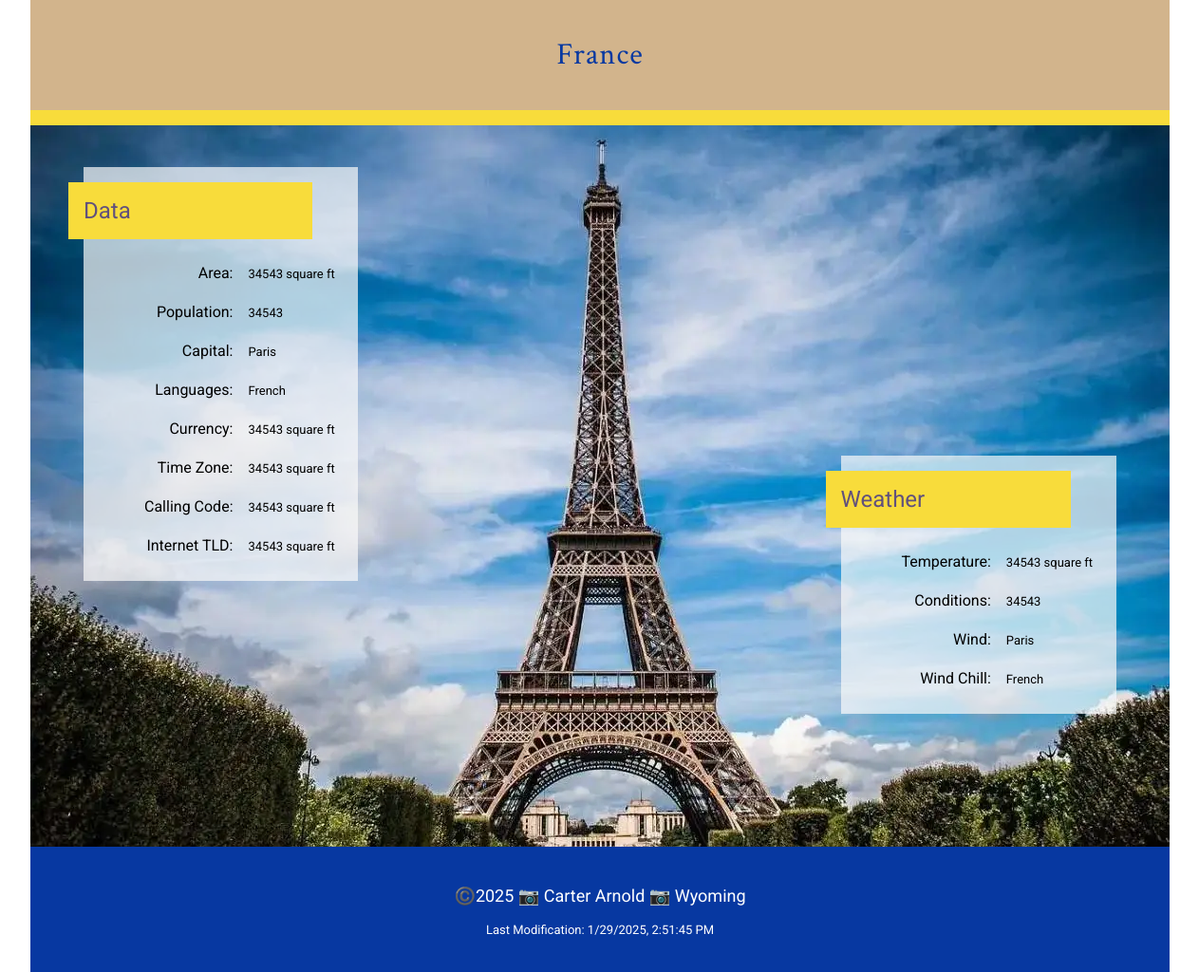
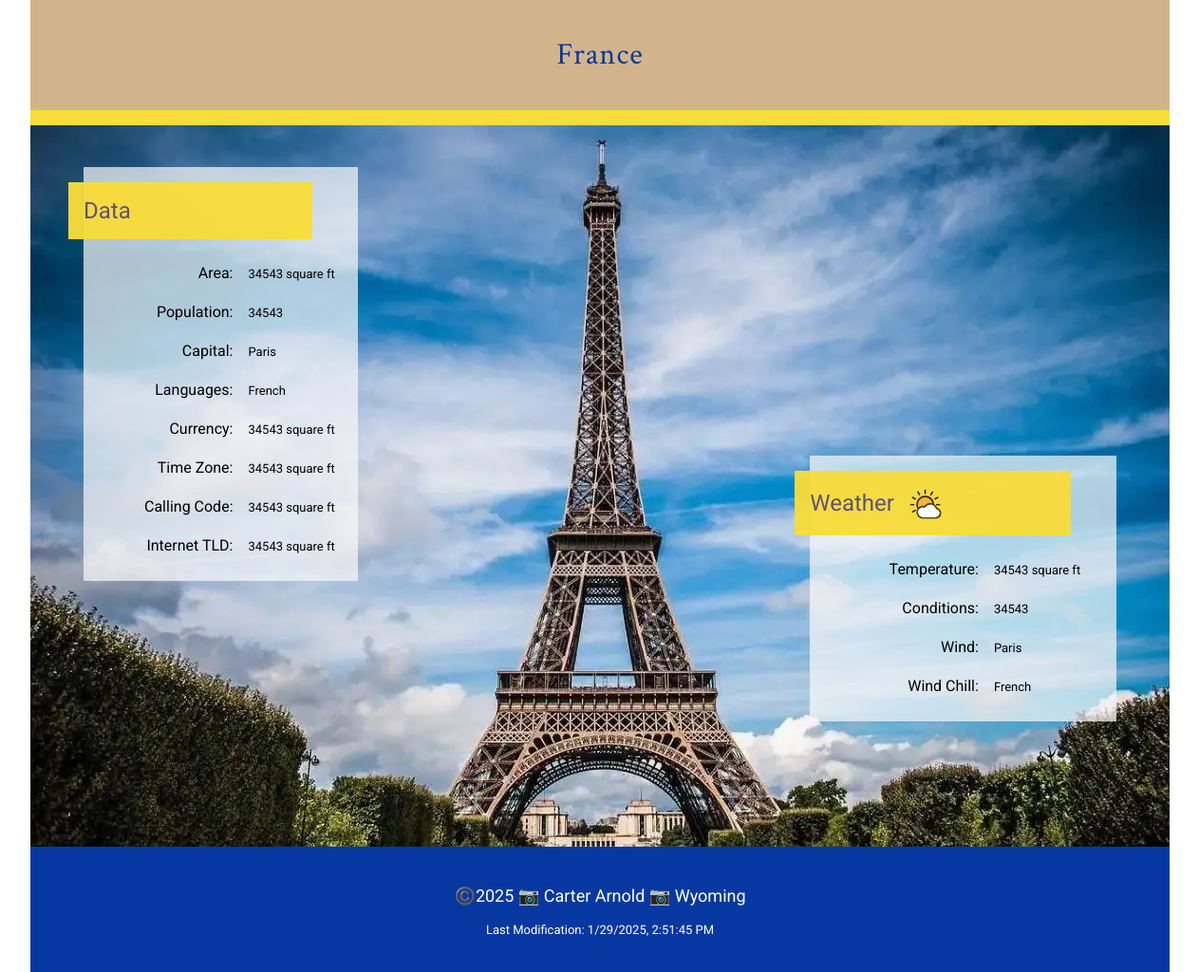
Before and after one commit to carterqarnold/wdd131, a plain HTML site: page place.html in a window 1536 px wide. Shown: the whole page at 95% size, without its empty margins (136-1399 px from the left). Drawn offline with Linux system fonts and the light colour scheme.

Commit message:
finishing up place website

```diff
--- a/place.html
+++ b/place.html
@@ -7,6 +7,7 @@
     <meta name="description" content="A Country Page that shows a picture and some data about that country, including the weather.">
     <meta name="author" content="Carter Arnold">
     <link rel="stylesheet" href="styles/place.css">
+    <link rel="stylesheet" href="styles/place-large.css">
     <link rel="preconnect" href="https://fonts.googleapis.com">
     <link rel="preconnect" href="https://fonts.gstatic.com" crossorigin>
     <link href="https://fonts.googleapis.com/css2?family=Alegreya+Sans:wght@400;500&family=Crimson+Text&family=Roboto:wght@100;400&display=swap" rel="stylesheet">
@@ -41,7 +42,10 @@
             <p>34543 square ft</p>
         </section>
         <section class="weather">
-            <h2 class="weatherh2">Weather</h2>
+            <div class="weatherheader">
+                <h2 class="weatherh2">Weather</h2>
+                <img class="weathersvg" src="images/clouds_sun_icon.svg" alt="cloudy and sunny svg">
+            </div>
             <label for="Temperature">Temperature: </label>
             <p>34543 square ft</p>
             <label for="Conditions">Conditions: </label>
--- /dev/null
+++ b/styles/place-large.css
@@ -0,0 +1,51 @@
+@media screen and (min-width: 1350px){
+
+    section{
+        width: fit-content;
+        background-color: rgba(250, 250, 250, 0.7);
+        display: grid;
+        grid-template-columns: 1.5fr 1fr;
+        padding: 0 0rem 1rem 0;
+    }
+
+    .data{
+        position: absolute;
+        top: 11rem; left: 14rem;
+    }
+
+    .datah2{
+        padding: 1rem 0 1rem 1rem;
+        margin: 1rem 3rem 1rem -1rem;
+        font-family : "Roboto", system-ui;
+        font-weight: 400;
+        font-style: normal;
+        text-align: left;
+        grid-column: 1/3;
+        background-color: rgb(248, 220, 59, 0.96);
+        color: rgb(97, 81, 124);
+    }
+
+    .weather{
+        position: absolute;
+        top: 30rem; right: 14rem;
+    }
+
+    .weatherheader{
+        padding: 0rem 0 0rem 1rem;
+        margin: 1rem 3rem 1rem -1rem;
+        font-family : "Roboto", system-ui;
+        font-weight: 400;
+        font-style: normal;
+        text-align: left;
+        grid-column: 1/3;
+        background-color: rgb(248, 220, 59, 0.96);
+        color: rgb(97, 81, 124);
+        display: grid;
+        grid-template-columns: 1fr.1fr 2fr;
+    }
+
+    .weathersvg{
+        grid-column: 3;
+        padding: .7rem 0 0 0;
+    }
+}
--- a/styles/place.css
+++ b/styles/place.css
@@ -27,46 +27,60 @@ picture{
     margin: 0 auto;
 }
 
+img{
+    width: 100%;
+}
+
 section{
     width: fit-content;
-    background-color: rgba(250, 250, 250, 0.7);
+    background-color: none;
     display: grid;
     grid-template-columns: 1.5fr 1fr;
-    padding: 0 0rem 1rem 0;
+    padding: 0 0rem 1rem 5rem;
 }
 
 .data{
-    position: absolute;
-    top: 11rem; left: 14rem;
+    position: none;
 }
 
 .datah2{
-    padding: 1rem 0 1rem 1rem;
+    padding: 1rem 0 1rem 6.5rem;
     margin: 1rem 3rem 1rem -1rem;
     font-family : "Roboto", system-ui;
     font-weight: 400;
     font-style: normal;
-    text-align: left;
+    text-align: center;
     grid-column: 1/3;
-    background-color: rgb(248, 220, 59);
+    background-color: none;
     color: rgb(97, 81, 124);
 }
 
 .weather{
-    position: absolute;
-    top: 30rem; right: 14rem;
+    position: none;
 }
 
 .weatherh2{
-    padding: 1rem 0 1rem 1rem;
-    margin: 1rem 3rem 1rem -1rem;
     font-family : "Roboto", system-ui;
     font-weight: 400;
     font-style: normal;
-    text-align: left;
+}
+
+.weatherheader{
+    padding: 1rem 0 1rem 6.5rem;
+    margin: 1rem 3rem 1rem 1rem;
+    font-family : "Roboto", system-ui;
+    font-weight: 400;
+    font-style: normal;
+    text-align: center;
     grid-column: 1/3;
-    background-color: rgb(248, 220, 59);
+    background-color: none;
     color: rgb(97, 81, 124);
+    display: flex;
+    justify-content: space-around;
+}
+
+.weathersvg{
+    width: 3rem;
 }
 
 label{
```
Also changed, not shown: images/clouds_sun_icon.svg (added).
